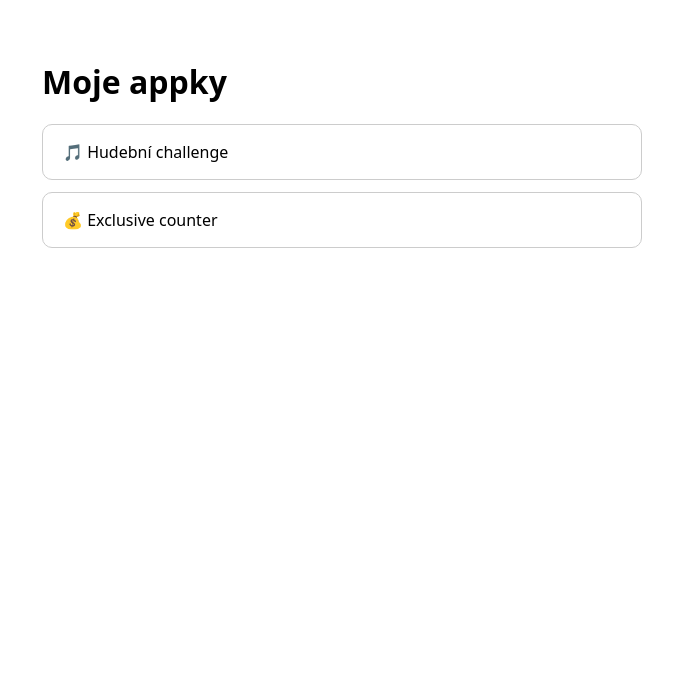
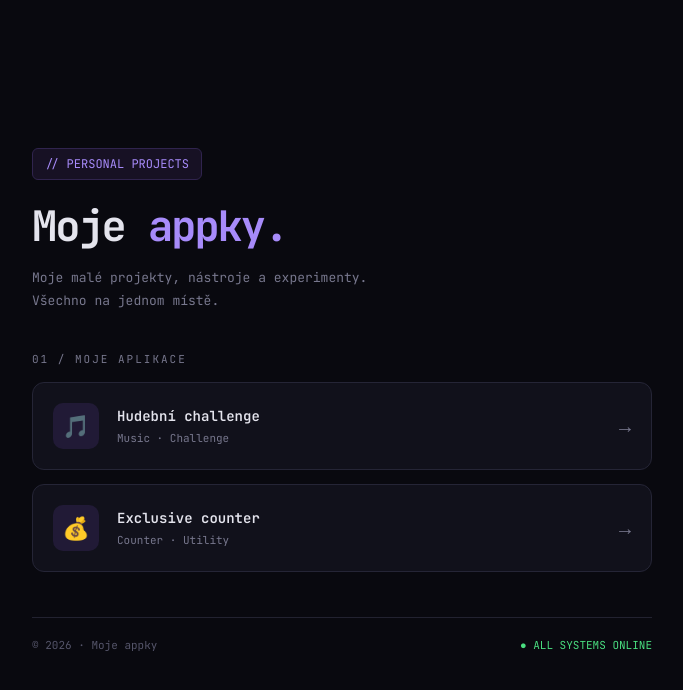
Before and after one commit to skalijowa/skalijowa.github.io, a plain HTML site: page index.html in a window 1280 px wide. Shown: the whole page, without its empty margins (298-981 px from the left). Drawn offline with Linux system fonts and the light colour scheme.

Commit message:
Update index.html

```diff
--- a/index.html
+++ b/index.html
@@ -1,34 +1,219 @@
+
 <!DOCTYPE html>
 <html lang="cs">
 <head>
   <meta charset="UTF-8">
   <meta name="viewport" content="width=device-width, initial-scale=1">
   <title>Moje appky</title>
+
+  <!-- JetBrains Mono -->
+  <link rel="preconnect" href="https://fonts.googleapis.com">
+  <link rel="preconnect" href="https://fonts.gstatic.com" crossorigin>
+  <link href="https://fonts.googleapis.com/css2?family=JetBrains+Mono:wght@400;500;600;700&display=swap" rel="stylesheet">
+
   <style>
+    * {
+      margin: 0;
+      padding: 0;
+      box-sizing: border-box;
+    }
+
     body {
-      font-family: system-ui, sans-serif;
-      max-width: 600px;
-      margin: 60px auto;
-      padding: 0 20px;
+      font-family: 'JetBrains Mono', monospace;
+      background: #09090f;
+      color: #e4e4ed;
+      min-height: 100vh;
+      display: flex;
+      justify-content: center;
+      align-items: center;
+      padding: 25px;
     }
-    ul { list-style: none; padding: 0; }
-    li { margin: 12px 0; }
+
+    .container {
+      width: 100%;
+      max-width: 620px;
+    }
+
+    .header {
+      margin-bottom: 40px;
+    }
+
+    .tag {
+      display: inline-block;
+      color: #a78bfa;
+      font-size: 12px;
+      margin-bottom: 18px;
+      padding: 7px 12px;
+      border: 1px solid #30244e;
+      border-radius: 6px;
+      background: #171124;
+    }
+
+    h1 {
+      font-size: clamp(28px, 6vw, 42px);
+      font-weight: 700;
+      letter-spacing: -2px;
+      margin-bottom: 12px;
+    }
+
+    h1 span {
+      color: #a78bfa;
+    }
+
+    .subtitle {
+      color: #77778d;
+      font-size: 13px;
+      line-height: 1.8;
+    }
+
+    .section-title {
+      color: #77778d;
+      font-size: 11px;
+      text-transform: uppercase;
+      letter-spacing: 2px;
+      margin-bottom: 16px;
+    }
+
+    ul {
+      list-style: none;
+      display: flex;
+      flex-direction: column;
+      gap: 14px;
+    }
+
     a {
-      display: block;
-      padding: 16px 20px;
-      border: 1px solid #ccc;
+      display: flex;
+      align-items: center;
+      gap: 18px;
+      padding: 20px;
+      background: #11111b;
+      border: 1px solid #252536;
+      border-radius: 12px;
+      text-decoration: none;
+      color: #e4e4ed;
+      transition: all 0.25s ease;
+      position: relative;
+      overflow: hidden;
+    }
+
+    a:hover {
+      background: #191729;
+      border-color: #8b5cf6;
+      transform: translateY(-3px);
+      box-shadow: 0 8px 30px #8b5cf61c;
+    }
+
+    .icon {
+      width: 46px;
+      height: 46px;
+      display: flex;
+      align-items: center;
+      justify-content: center;
+      background: #211a36;
       border-radius: 10px;
-      text-decoration: none;
-      color: inherit;
+      font-size: 22px;
+      flex-shrink: 0;
     }
-    a:hover { background: #f3f3f3; }
+
+    .app-info {
+      flex: 1;
+    }
+
+    .app-name {
+      font-size: 14px;
+      font-weight: 600;
+      margin-bottom: 6px;
+    }
+
+    .app-description {
+      color: #77778d;
+      font-size: 11px;
+    }
+
+    .arrow {
+      color: #77778d;
+      font-size: 20px;
+      transition: all 0.25s ease;
+    }
+
+    a:hover .arrow {
+      color: #a78bfa;
+      transform: translateX(5px);
+    }
+
+    footer {
+      margin-top: 45px;
+      padding-top: 20px;
+      border-top: 1px solid #222230;
+      color: #55556a;
+      font-size: 11px;
+      display: flex;
+      justify-content: space-between;
+      flex-wrap: wrap;
+      gap: 10px;
+    }
+
+    .status {
+      color: #4ade80;
+    }
+
+    @media (max-width: 480px) {
+      h1 {
+        letter-spacing: -1.5px;
+      }
+
+      a {
+        padding: 16px;
+      }
+    }
   </style>
 </head>
+
 <body>
-  <h1>Moje appky</h1>
-  <ul>
-    <li><a href="https://skalijowa.github.io/hudebni-challenge/">🎵 Hudební challenge</a></li>
-    <li><a href="https://skalijowa.github.io/exclusive-counter/">💰 Exclusive counter</a></li>
-  </ul>
+
+  <main class="container">
+
+    <header class="header">
+      <div class="tag">// PERSONAL PROJECTS</div>
+      <h1>Moje <span>appky.</span></h1>
+      <p class="subtitle">
+        Moje malé projekty, nástroje a experimenty.<br>
+        Všechno na jednom místě.
+      </p>
+    </header>
+
+    <div class="section-title">01 / Moje aplikace</div>
+
+    <ul>
+      <li>
+        <a href="https://skalijowa.github.io/hudebni-challenge/">
+          <div class="icon">🎵</div>
+          <div class="app-info">
+            <div class="app-name">Hudební challenge</div>
+            <div class="app-description">Music · Challenge</div>
+          </div>
+          <div class="arrow">→</div>
+        </a>
+      </li>
+
+      <li>
+        <a href="https://skalijowa.github.io/exclusive-counter/">
+          <div class="icon">💰</div>
+          <div class="app-info">
+            <div class="app-name">Exclusive counter</div>
+            <div class="app-description">Counter · Utility</div>
+          </div>
+          <div class="arrow">→</div>
+        </a>
+      </li>
+    </ul>
+
+    <footer>
+      <span>© 2026 · Moje appky</span>
+      <span class="status">● ALL SYSTEMS ONLINE</span>
+    </footer>
+
+  </main>
+
 </body>
 </html>
```
